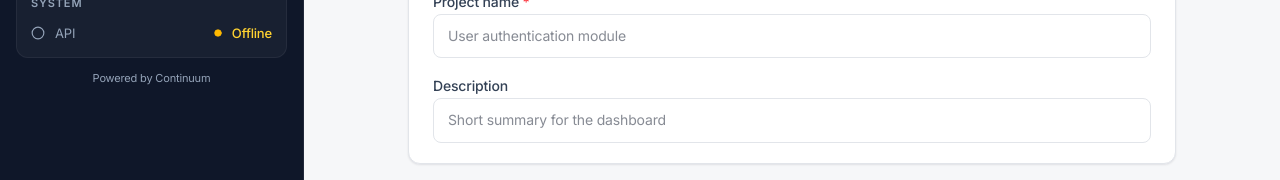
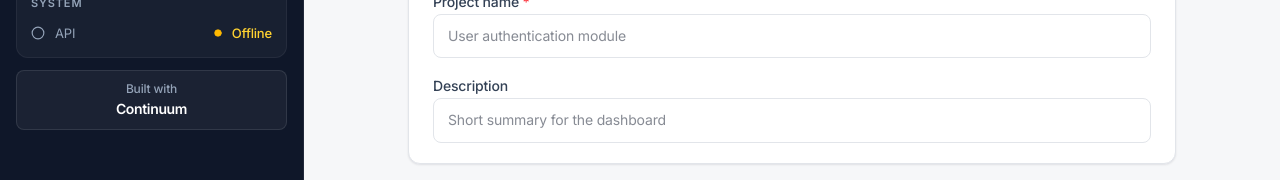
Before and after one commit to shyftlabs-vishal/SDLC-Hackathon, a Next.js app in the folder frontend/: page /projects/new in a window 1280 px wide. Shown: the part 312-492 px from the top of the page. Built offline with nearby package versions, Linux system fonts and the light colour scheme; no server answers.

Commit message:
made continuum big

```diff
--- a/frontend/src/components/app-shell.tsx
+++ b/frontend/src/components/app-shell.tsx
@@ -154,9 +154,12 @@ export function AppShell({ children }: { children: React.ReactNode }) {
 
           <div className="space-y-3 border-t border-[var(--sidebar-border)] p-4 pb-6">
             <SidebarHealth />
-            <p className="text-center text-[11px] text-[var(--sidebar-muted)]">
-              Powered by Continuum
-            </p>
+            <div className="rounded-lg border border-white/10 bg-white/5 px-3 py-2.5 text-center">
+              <p className="text-xs font-medium text-[var(--sidebar-muted)]">Built with</p>
+              <p className="mt-0.5 text-sm font-semibold tracking-tight text-white">
+                Continuum
+              </p>
+            </div>
           </div>
         </div>
       </aside>
```
